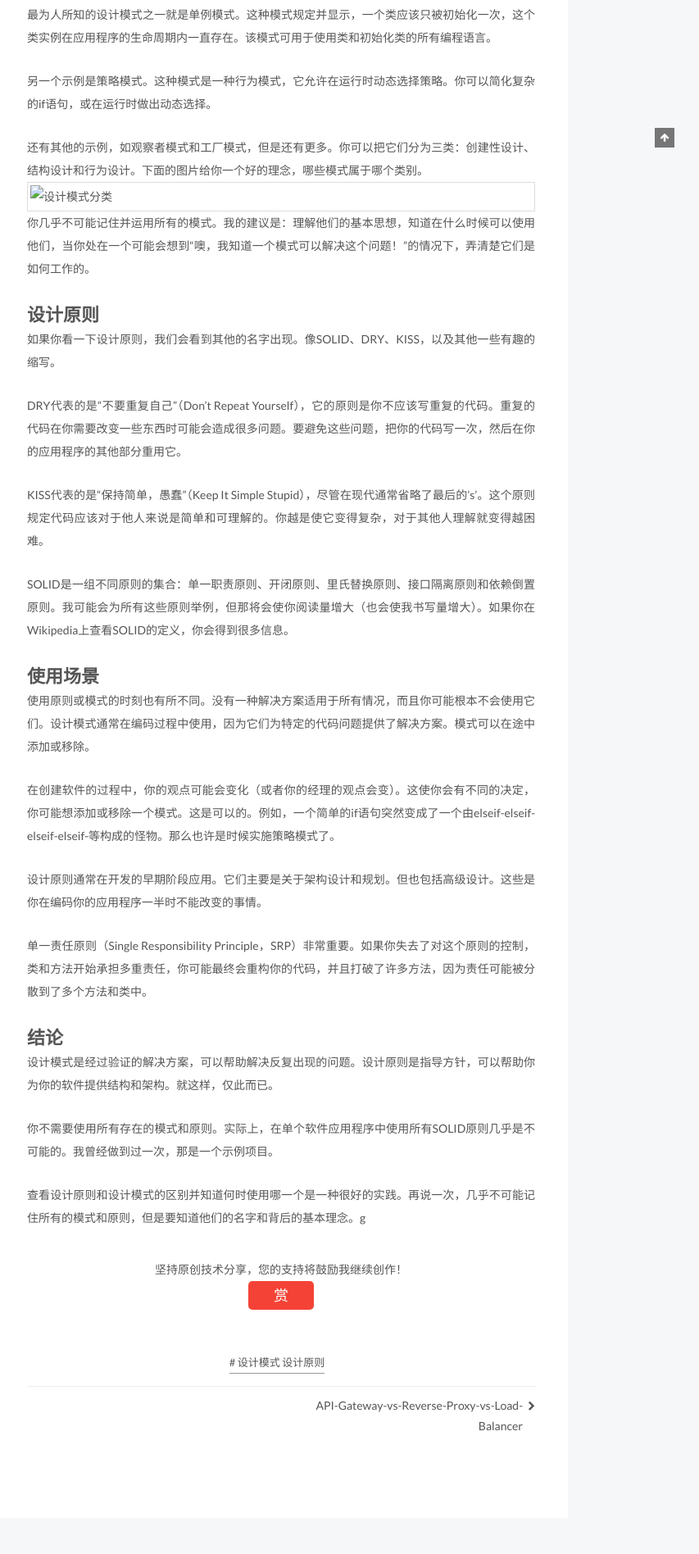
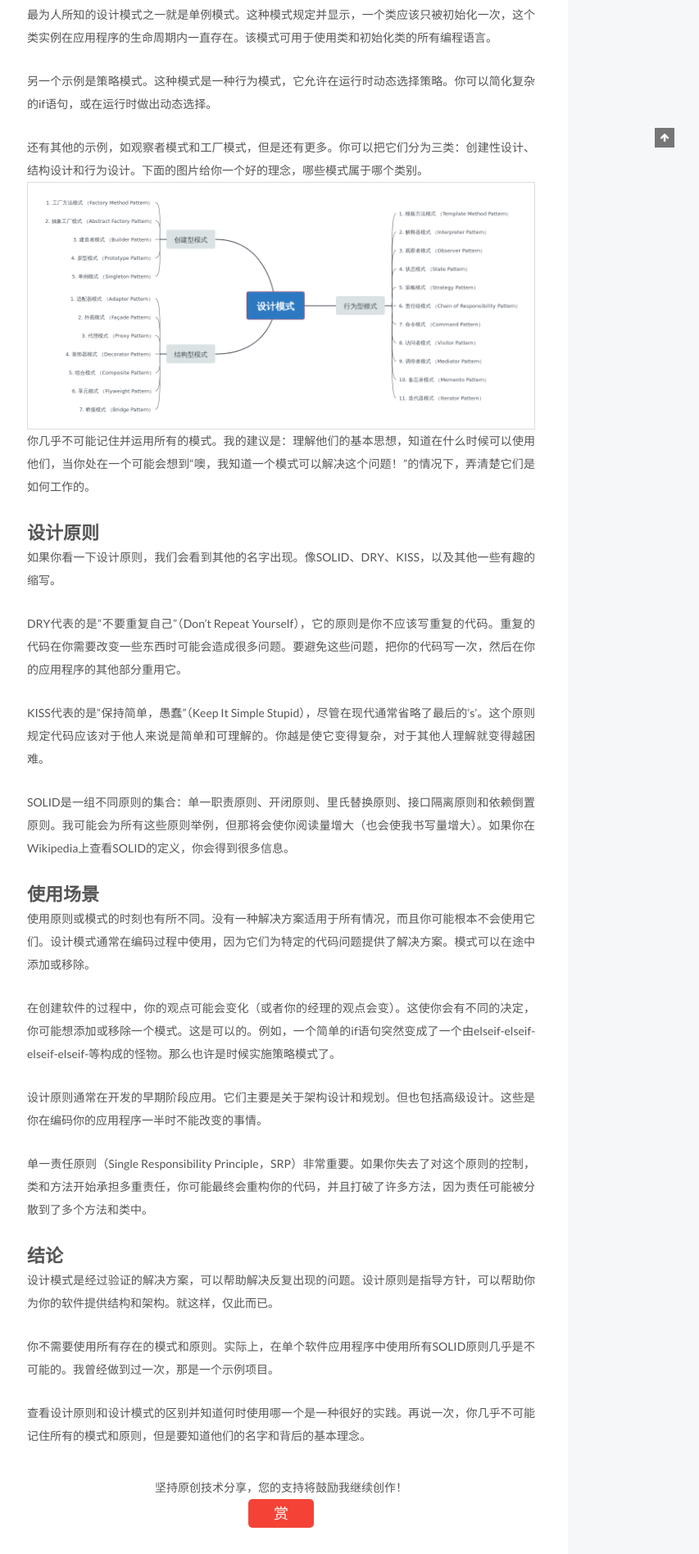
Before and after one commit to 2han9wen71an/fasnote, a Jekyll site: the page built from _posts/2024-01-10-设计模式-VS-设计原则.markdown, in a window 1280 px wide. Shown: the part 820-2716 px from the top of the page at 82% size, without its empty margins (427-1280 px from the left). Built offline with Jekyll 4.4.1, drawn with Linux system fonts in a browser that asks for light colours; comment, search, counter and statistics services are not loaded.

Commit message:
修复图片地址

```diff
--- a/_posts/2024-01-10-设计模式-VS-设计原则.markdown
+++ b/_posts/2024-01-10-设计模式-VS-设计原则.markdown
@@ -55,4 +55,4 @@ SOLID是一组不同原则的集合：单一职责原则、开闭原则、里氏
 
 你不需要使用所有存在的模式和原则。实际上，在单个软件应用程序中使用所有SOLID原则几乎是不可能的。我曾经做到过一次，那是一个示例项目。
 
-查看设计原则和设计模式的区别并知道何时使用哪一个是一种很好的实践。再说一次，几乎不可能记住所有的模式和原则，但是要知道他们的名字和背后的基本理念。g
+查看设计原则和设计模式的区别并知道何时使用哪一个是一种很好的实践。再说一次，你几乎不可能记住所有的模式和原则，但是要知道他们的名字和背后的基本理念。
```
Also changed, not shown: assets/images/post/design-patterns.png (added), assets/images/post/design-patterns.svg (deleted).
